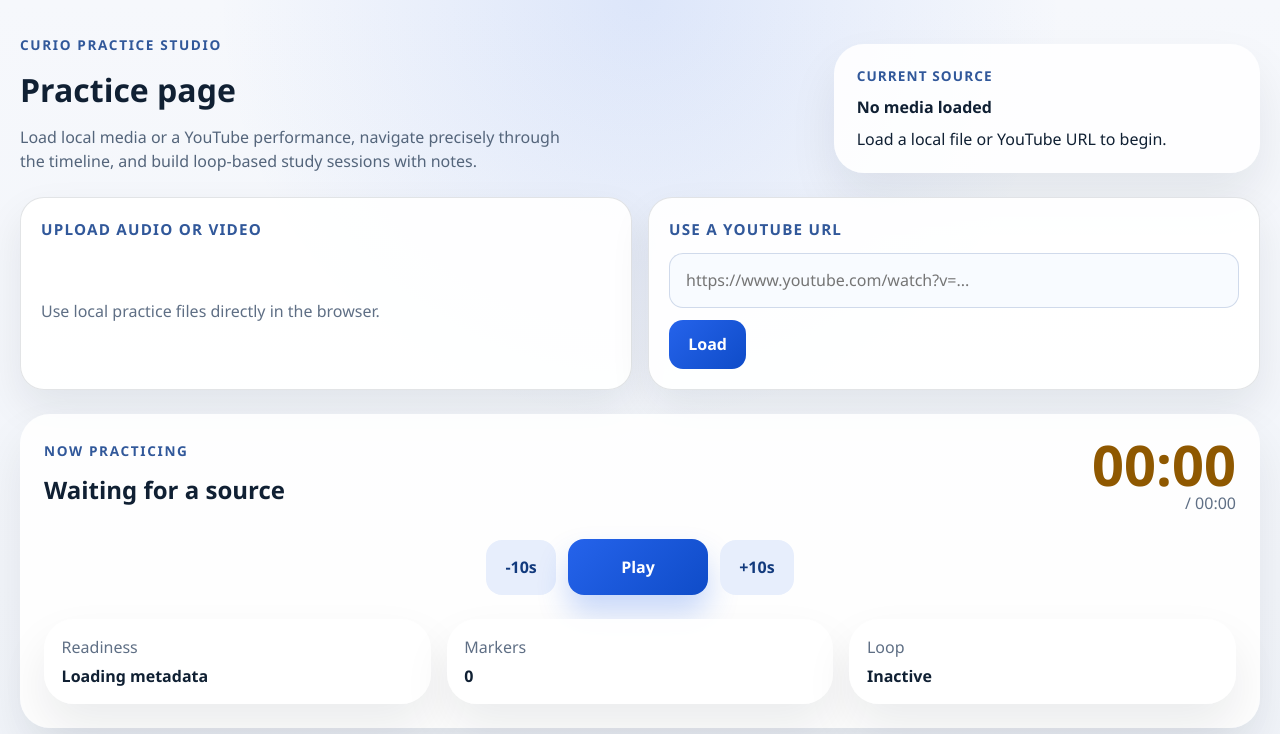
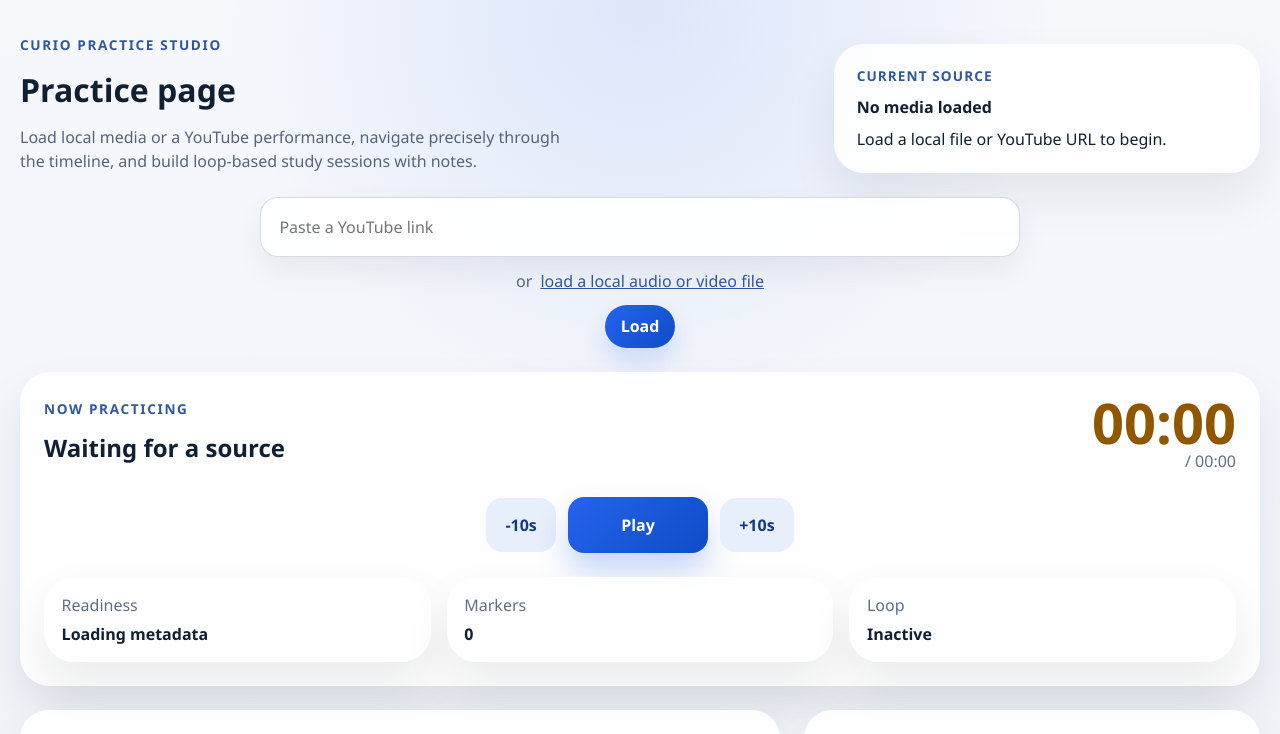
Before and after one commit to VictorAdC/curio, a React (Vite) app: page / in a window 1280 px wide. Shown: the top 734 px of the page. Built offline with nearby package versions, Linux system fonts and the light colour scheme.

Commit message:
Simplify practice media source picker

```diff
--- a/src/features/practice-player/components/MediaSourcePicker/MediaSourcePicker.module.css
+++ b/src/features/practice-player/components/MediaSourcePicker/MediaSourcePicker.module.css
@@ -1,55 +1,56 @@
 .root {
   display: grid;
-  gap: 1rem;
-  grid-template-columns: repeat(auto-fit, minmax(260px, 1fr));
-}
-
-.uploadCard,
-.youtubeCard {
-  display: grid;
   gap: 0.75rem;
-  min-height: 160px;
-  padding: 1.25rem;
-  border: 1px solid rgba(16, 32, 51, 0.12);
-  border-radius: 24px;
-  background: rgba(255, 255, 255, 0.92);
-  box-shadow: 0 18px 40px rgba(15, 23, 42, 0.08);
-}
-
-.uploadCard {
-  cursor: pointer;
-}
-
-.cardLabel {
-  font-size: 0.95rem;
-  font-weight: 700;
-  text-transform: uppercase;
-  letter-spacing: 0.08em;
-  color: #31589a;
-}
-
-.helper {
-  color: #5f6f85;
+  justify-items: center;
 }
 
 .hiddenInput {
   display: none;
 }
 
+.inputShell {
+  width: min(760px, 100%);
+}
+
 .textInput {
   width: 100%;
-  padding: 0.9rem 1rem;
-  border: 1px solid rgba(49, 88, 154, 0.2);
-  border-radius: 14px;
-  background: #f8fbff;
+  padding: 1.05rem 1.15rem;
+  border: 1px solid rgba(16, 32, 51, 0.16);
+  border-radius: 18px;
+  background: rgba(255, 255, 255, 0.9);
+  box-shadow: 0 14px 30px rgba(15, 23, 42, 0.06);
+}
+
+.secondaryRow {
+  display: flex;
+  gap: 0.5rem;
+  align-items: center;
+  justify-content: center;
+  flex-wrap: wrap;
+}
+
+.secondaryBlock {
+  display: grid;
+  gap: 0.75rem;
+  justify-items: center;
+}
+
+.secondaryText {
+  color: #54657b;
+}
+
+.fileLink {
+  color: #31589a;
+  text-decoration: underline;
+  cursor: pointer;
 }
 
 .loadButton {
-  justify-self: start;
-  padding: 0.8rem 1.2rem;
+  padding: 0.6rem 1rem;
   border: 0;
-  border-radius: 14px;
+  border-radius: 999px;
   background: linear-gradient(135deg, #2563eb, #0f4cc8);
   color: white;
   font-weight: 700;
+  box-shadow: 0 14px 24px rgba(37, 99, 235, 0.18);
 }
--- a/src/features/practice-player/components/MediaSourcePicker/MediaSourcePicker.tsx
+++ b/src/features/practice-player/components/MediaSourcePicker/MediaSourcePicker.tsx
@@ -11,9 +11,21 @@ export function MediaSourcePicker({ onLocalFileSelected, onYouTubeLoad }: MediaS
 
   return (
     <section className={styles.root}>
-      <label className={styles.uploadCard}>
-        <span className={styles.cardLabel}>Upload audio or video</span>
-        <span className={styles.helper}>Use local practice files directly in the browser.</span>
+      <div className={styles.inputShell}>
+        <input
+          className={styles.textInput}
+          type="url"
+          placeholder="Paste a YouTube link"
+          value={youtubeUrl}
+          onChange={(event) => setYoutubeUrl(event.target.value)}
+        />
+      </div>
+
+      <div className={styles.secondaryBlock}>
+        <div className={styles.secondaryRow}>
+          <span className={styles.secondaryText}>or</span>
+          <label className={styles.fileLink}>
+            load a local audio or video file
             <input
               className={styles.hiddenInput}
               type="file"
@@ -27,16 +39,7 @@ export function MediaSourcePicker({ onLocalFileSelected, onYouTubeLoad }: MediaS
               }}
             />
           </label>
-
-      <div className={styles.youtubeCard}>
-        <span className={styles.cardLabel}>Use a YouTube URL</span>
-        <input
-          className={styles.textInput}
-          type="url"
-          placeholder="https://www.youtube.com/watch?v=..."
-          value={youtubeUrl}
-          onChange={(event) => setYoutubeUrl(event.target.value)}
-        />
+        </div>
         <button className={styles.loadButton} type="button" onClick={() => onYouTubeLoad(youtubeUrl)}>
           Load
         </button>
```
Lines whose indentation alone changed are shown as unchanged.
